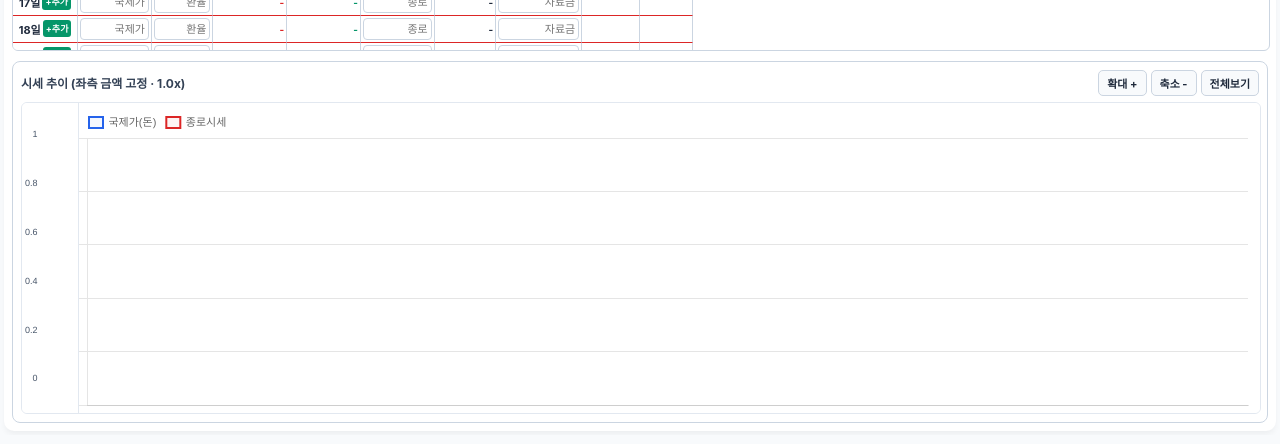
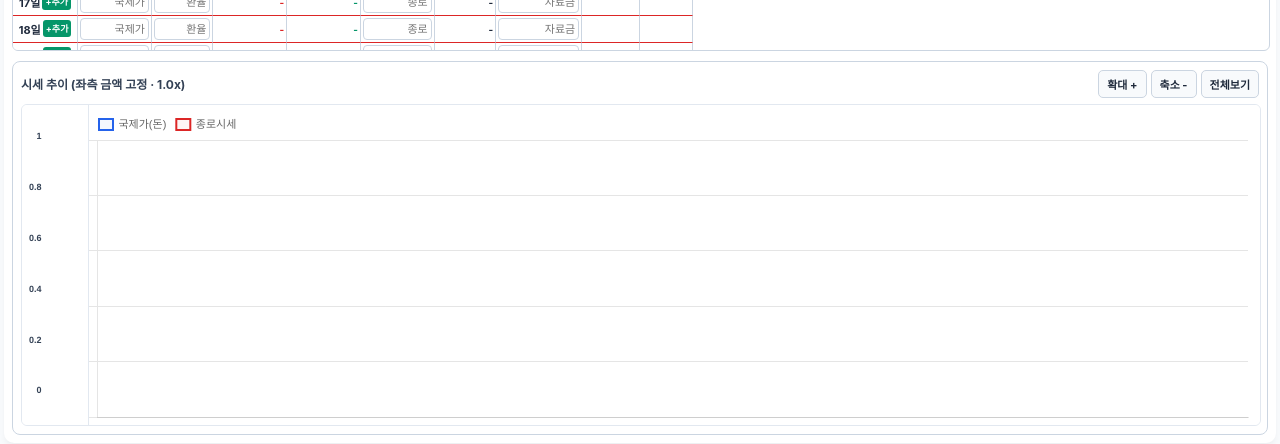
Before and after one commit to Gooam/gold, a plain HTML site: page index.html in a window 1280 px wide. Shown: the part 665-1109 px from the top of the page. Drawn offline with nearby package versions, Linux system fonts and the light colour scheme.

Commit message:
Update index.html

```diff
--- a/index.html
+++ b/index.html
@@ -226,7 +226,7 @@
             white-space: nowrap;
         }
 
-        /* 그래프 영역 (좌측 Y축 고정 + 차트 가로 스크롤/확대/축소) */
+        /* 모바일 전용 그래프 영역 (좌측 금액 온전 노출 + 가로 드래그/확대/축소) */
         .chart-panel {
             margin-top: 10px;
             background: #fff;
@@ -254,7 +254,7 @@
             align-items: center;
         }
         .zoom-btn {
-            padding: 4px 8px;
+            padding: 5px 8px;
             font-size: 11px;
             font-weight: bold;
             border-radius: 5px;
@@ -271,15 +271,15 @@
             position: relative;
             display: flex;
             width: 100%;
-            height: 310px;
+            height: 320px;
             border: 1px solid #e2e8f0;
             border-radius: 6px;
             background: #ffffff;
             overflow: hidden;
         }
         .y-axis-fixed-box {
-            flex: 0 0 56px;
-            width: 56px;
+            flex: 0 0 66px;
+            width: 66px;
             height: 100%;
             background: #ffffff;
             border-right: 1px solid #e2e8f0;
@@ -348,7 +348,7 @@
         </table>
     </div>
 
-    <!-- 그래프 영역 -->
+    <!-- 모바일 전용 그래프 영역 -->
     <div class="chart-panel">
         <div class="chart-toolbar">
             <span class="chart-title" id="zoomStatus">시세 추이 (좌측 금액 고정 · 1.0x)</span>
@@ -803,7 +803,7 @@
         if (!wrapper || !box) return;
 
         latestChartPointCount = dataPointCount;
-        const viewportW = wrapper.clientWidth || 280;
+        const viewportW = wrapper.clientWidth || 260;
         const standardW = Math.max(viewportW, dataPointCount * 12);
         const targetWidth = Math.max(viewportW, Math.round(standardW * chartScale));
         box.style.width = `${targetWidth}px`;
@@ -882,8 +882,8 @@
                     padding: {
                         top: 32,
                         bottom: 34,
-                        left: 0,
-                        right: 0
+                        left: 4,
+                        right: 2
                     }
                 },
                 plugins: {
@@ -901,8 +901,8 @@
                         grid: { display: false },
                         ticks: {
                             maxTicksLimit: 7,
-                            font: { size: 9 },
-                            color: '#475569',
+                            font: { size: 9, weight: 'bold' },
+                            color: '#334155',
                             callback: function(value) {
                                 return Number(value).toLocaleString();
                             }
```
